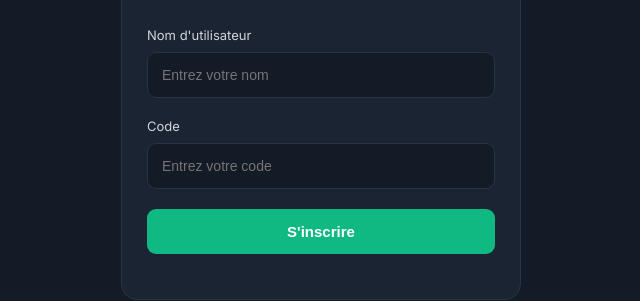
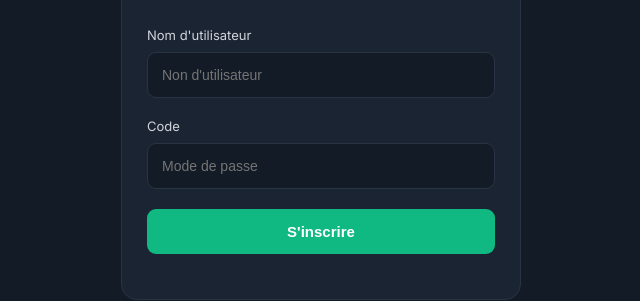
Before and after one commit to rexel20252025-eng/Tontigo-online, a plain HTML site: page index.html in a window 1280 px wide. Shown: the part 323-624 px from the top of the page, 319-959 px from the left. Drawn offline with Linux system fonts and the light colour scheme.

Commit message:
Update index.html

```diff
--- a/index.html
+++ b/index.html
@@ -136,7 +136,7 @@ body {
                 <input
                     type="text"
                     id="username"
-                    placeholder="Entrez votre nom"
+                    placeholder="Non d'utilisateur"
                     required
                 >
             </div>
@@ -146,7 +146,7 @@ body {
                 <input
                     type="text"
                     id="code"
-                    placeholder="Entrez votre code"
+                    placeholder="Mode de passe"
                     required
                 >
             </div>
```
